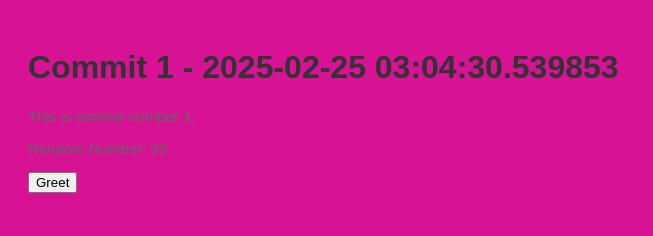
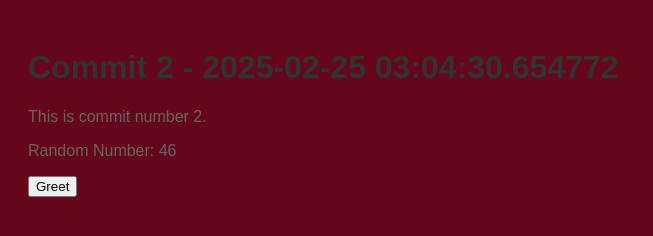
Before and after one commit to legbald0d/myrep-repo-20250225030424, a plain HTML site: page index.html in a window 1280 px wide. Shown: the whole page, without its empty margins (0-653 px from the left). Drawn offline with Linux system fonts and the light colour scheme.

Commit message:
📝 Commit 2 with HTML, CSS, and JS

```diff
--- a/index.html
+++ b/index.html
@@ -2,13 +2,13 @@
     <!DOCTYPE html>
     <html>
     <head>
-        <title>Commit 1 - 2025-02-25 03:04:30.539853</title>
+        <title>Commit 2 - 2025-02-25 03:04:30.654772</title>
         <link rel="stylesheet" href="style.css">
     </head>
     <body>
-        <h1>Commit 1 - 2025-02-25 03:04:30.539853</h1>
-        <p>This is commit number 1.</p>
-        <p>Random Number: 33</p>
+        <h1>Commit 2 - 2025-02-25 03:04:30.654772</h1>
+        <p>This is commit number 2.</p>
+        <p>Random Number: 46</p>
         <button onclick="greet()">Greet</button>
         <script src="script.js"></script>
     </body>
--- a/script.js
+++ b/script.js
@@ -2,4 +2,4 @@
     function greet() {
         alert('Hello from commit ' + commitNumber + '!');
     }
-    var commitNumber = 1;
+    var commitNumber = 2;
--- a/style.css
+++ b/style.css
@@ -1,7 +1,7 @@
 
     body {
         font-family: Arial, sans-serif;
-        background-color: #d71294;
+        background-color: #66061c;
         padding: 20px;
     }
     h1 {
@@ -9,5 +9,5 @@
     }
     p {
         color: #666;
-        font-size: 15px;
+        font-size: 16px;
     }
```
